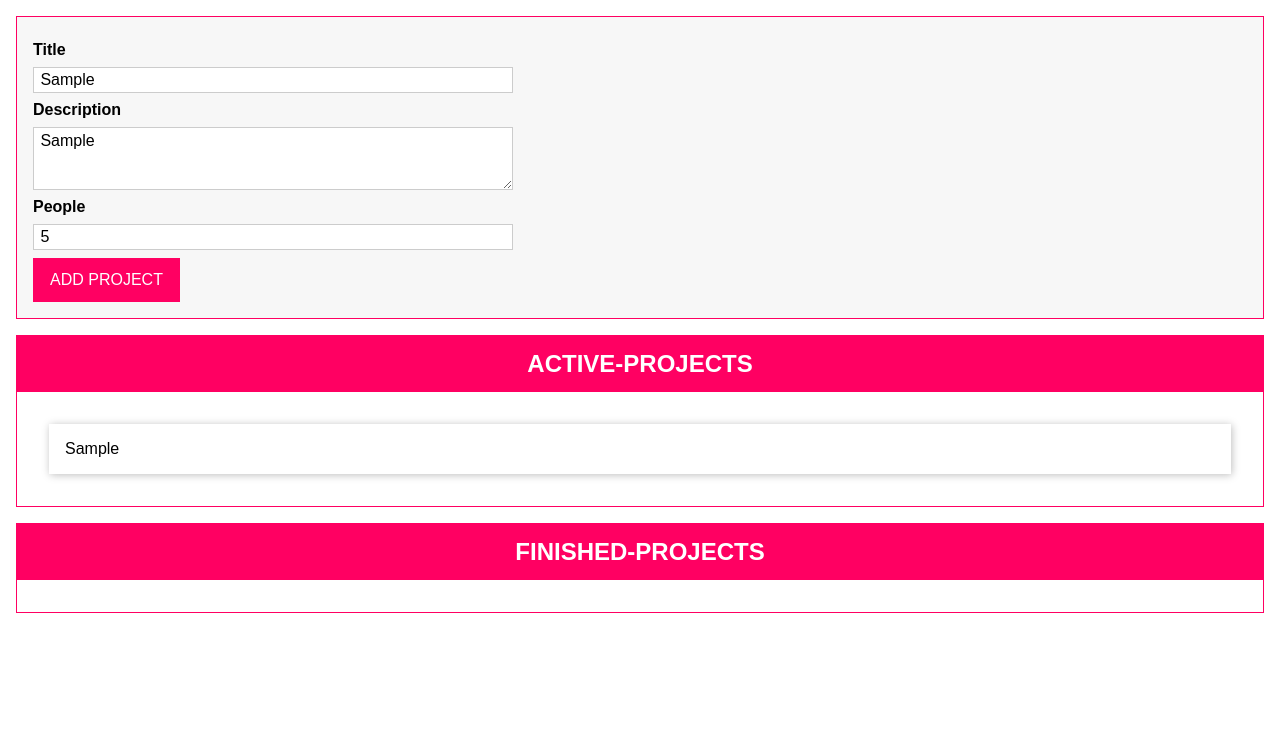
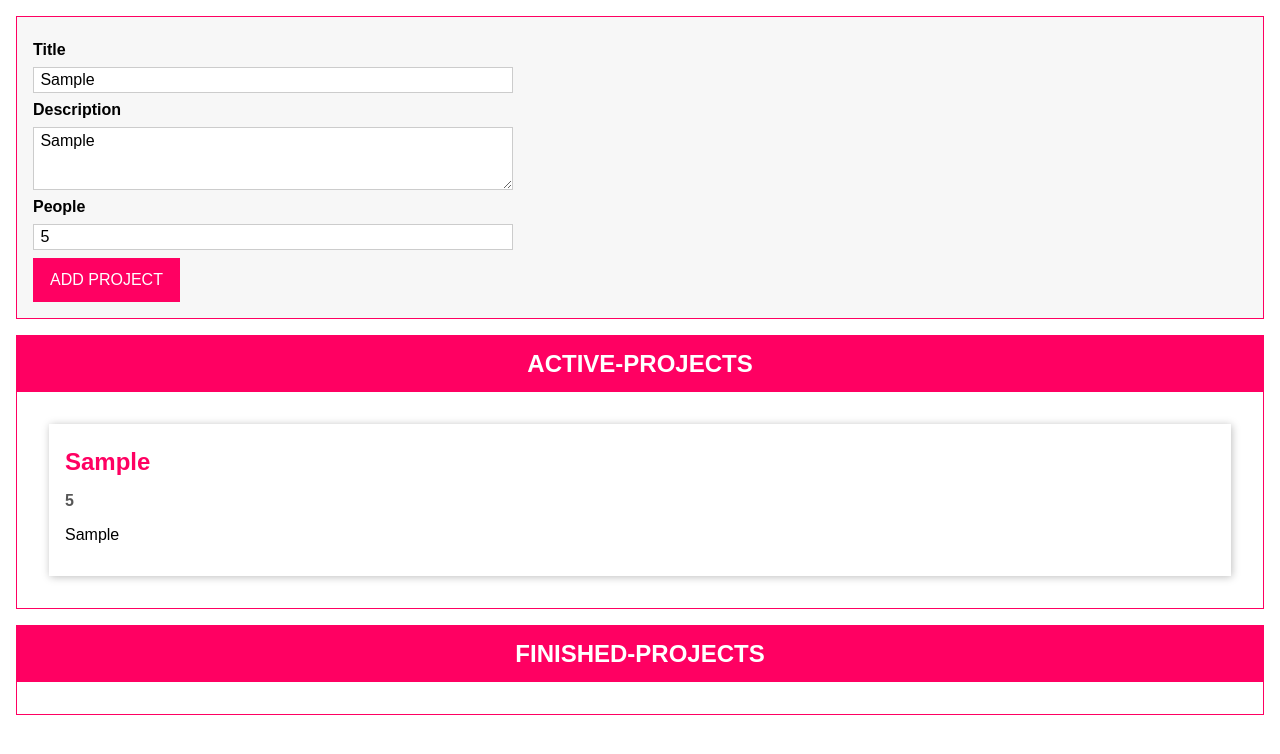
Before and after one commit to pakjonghun/dragAndDrop, a website with bundled scripts: page index.html in a window 1280 px wide. Both pictures are taken after typing "Sample", "Sample", "5" into the empty fields and a click on the button "ADD PROJECT". Built offline with nearby package versions, Linux system fonts and the light colour scheme.

Commit message:
Fix:이 방식은 좀 많이 손이 가는데...

```diff
--- a/index.html
+++ b/index.html
@@ -27,7 +27,11 @@
       </form>
     </template>
     <template id="single-project">
-      <li></li>
+      <li>
+        <h2></h2>
+        <h3></h3>
+        <p></p>
+      </li>
     </template>
     <template id="project-list">
       <section class="projects">
--- a/src/app.ts
+++ b/src/app.ts
@@ -16,19 +16,42 @@ export interface IProjectList
   renderList(): void;
 }
 
-// class RenderItem extends BasicComponent<HTMLUListElement, HTMLLIElement> {
-//   constructor(itemId: string, elementId: string) {
-//     super("single-project", itemId, "afterbegin", elementId);
-//   }
-// }
+export interface IRenderItem
+  extends BasicComponent<HTMLUListElement, HTMLLIElement> {
+  renderList(): void;
+}
+
+class RenderItem
+  extends BasicComponent<HTMLUListElement, HTMLLIElement>
+  implements IRenderItem
+{
+  private project: Project;
+  constructor(itemId: string, project: Project) {
+    super("single-project", itemId, "afterbegin", project.id);
+    this.project = project;
+
+    this.renderList();
+  }
+
+  renderList(): void {
+    this.element.querySelector("h2")!.textContent = this.project.title;
+    this.element.querySelector("p")!.textContent = this.project.description;
+    this.element.querySelector("h3")!.textContent =
+      this.project.people.toString();
+  }
+}
 
 class ProjectList
   extends BasicComponent<HTMLDivElement, HTMLUListElement>
   implements IProjectList
 {
   private assignedState: Project[] = [];
-  constructor(private type: Status) {
-    super("project-list", "app", "beforeend", `${type}-project-list`);
+  private ul: HTMLUListElement = this.element.querySelector("ul")!;
+  constructor(
+    private type: Status,
+    private constractor: { new (itemId: string, project: Project): IRenderItem }
+  ) {
+    super("project-list", "app", "beforeend", "");
     this.renderList();
 
     ManageState.getInstance().addListener(this.listener);
@@ -41,16 +64,16 @@ class ProjectList
   }
 
   private renderItem() {
-    const ul = this.element.querySelector("ul")!;
-    ul.innerHTML = "";
+    this.ul.innerHTML = "";
     for (const item of this.assignedState) {
-      const li = document.createElement("li")!;
-      li.textContent = item.title;
-      ul.prepend(li);
+      new this.constractor(this.ul.id, item);
     }
   }
 
   renderList() {
+    const listId = `${this.type}-projects-list`;
+    this.ul = this.element.querySelector("ul")! as HTMLUListElement;
+    this.ul.id = listId;
     this.element.querySelector(
       "h2"
     )!.textContent = `${this.type.toUpperCase()}-PROJECTS`;
@@ -58,5 +81,5 @@ class ProjectList
 }
 
 new ProjectInput();
-new ProjectList("Active");
-new ProjectList("Finished");
+new ProjectList("Active", RenderItem);
+new ProjectList("Finished", RenderItem);
--- a/src/basicComponent.ts
+++ b/src/basicComponent.ts
@@ -10,13 +10,13 @@ export abstract class BasicComponent<
     templateId: string,
     hostId: string,
     position: InsertPosition,
-    elementId: string
+    elementId?: string
   ) {
     this.template = document.getElementById(templateId)! as HTMLTemplateElement;
     const importedNode = document.importNode(this.template.content, true);
     this.element = importedNode.firstElementChild! as E;
     this.host = document.getElementById(hostId)! as H;
-    this.element.id = elementId;
+    if (elementId) this.element.id = elementId;
     this.attach(position);
   }
 
```
Also changed, not shown: 1 other file.
